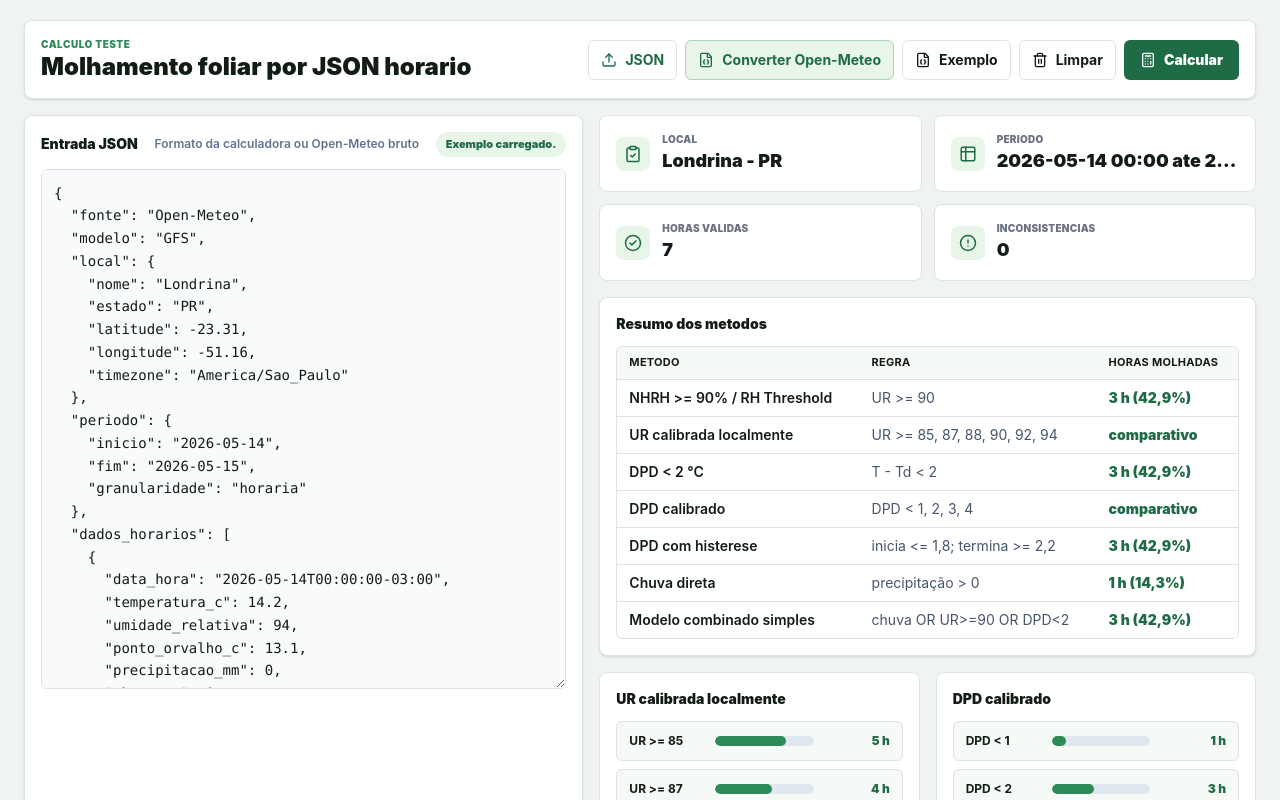
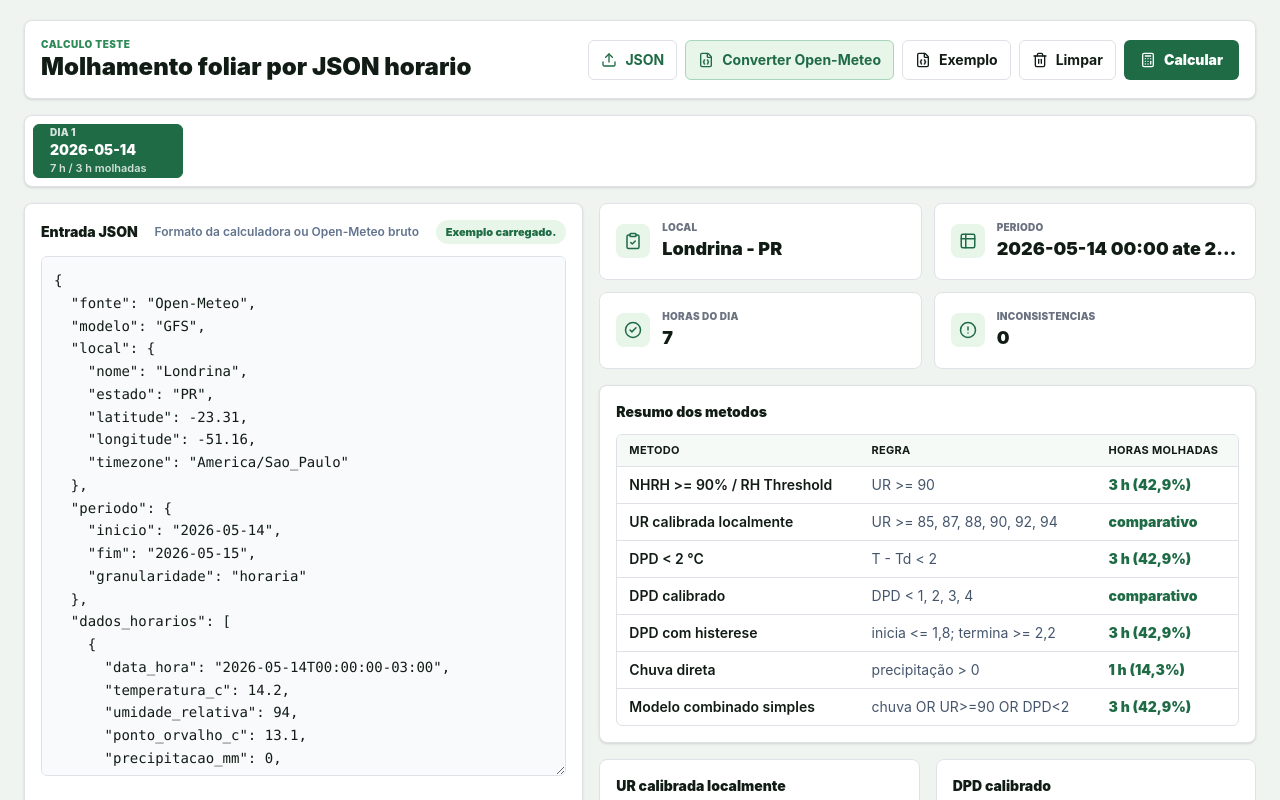
Before and after one commit to felipeov1/alerta_fitossanitario, a React (Vite) app: page /calculo-teste in a window 1280 px wide. Shown: the top 800 px of the page. Built offline with nearby package versions, Linux system fonts and the light colour scheme.

Commit message:
teste de calculos3

```diff
--- a/src/calculo-teste/App.jsx
+++ b/src/calculo-teste/App.jsx
@@ -1,4 +1,4 @@
-import { useMemo, useState } from "react";
+import { useEffect, useMemo, useState } from "react";
 import {
   AlertCircle,
   Calculator,
@@ -414,6 +414,12 @@ function calculateFromJson(json) {
   return {
     ...normalized,
     rows,
+    ...buildResultForRows(rows),
+  };
+}
+
+function buildResultForRows(rows) {
+  return {
     methods: methodSummary(rows),
     rhThresholds: thresholdResults(
       rows,
@@ -427,6 +433,25 @@ function calculateFromJson(json) {
     ),
     periods: summarizePeriods(rows),
   };
+}
+
+function groupRowsByDay(rows) {
+  const grouped = new Map();
+
+  rows.forEach((row) => {
+    const day = localDateParts(row.date).date;
+    if (!grouped.has(day)) {
+      grouped.set(day, []);
+    }
+    grouped.get(day).push(row);
+  });
+
+  return [...grouped.entries()].map(([date, dayRows], index) => ({
+    date,
+    label: `Dia ${index + 1}`,
+    rows: dayRows,
+    wetHours: count(dayRows, (row) => row.combinedWet),
+  }));
 }
 
 function Pill({ value }) {
@@ -505,6 +530,7 @@ export default function CalculoTeste() {
   const [jsonText, setJsonText] = useState(JSON.stringify(sampleJson, null, 2));
   const [parsedJson, setParsedJson] = useState(sampleJson);
   const [message, setMessage] = useState({ text: "Exemplo carregado.", type: "ok" });
+  const [selectedDay, setSelectedDay] = useState("");
 
   const result = useMemo(() => {
     try {
@@ -514,12 +540,37 @@ export default function CalculoTeste() {
     }
   }, [parsedJson]);
 
+  const dayTabs = useMemo(() => groupRowsByDay(result?.rows ?? []), [result]);
+
+  useEffect(() => {
+    if (!dayTabs.length) {
+      setSelectedDay("");
+      return;
+    }
+
+    if (!dayTabs.some((tab) => tab.date === selectedDay)) {
+      setSelectedDay(dayTabs[0].date);
+    }
+  }, [dayTabs, selectedDay]);
+
+  const selectedDayResult = useMemo(() => {
+    if (!result) return null;
+
+    const activeTab = dayTabs.find((tab) => tab.date === selectedDay) ?? dayTabs[0];
+    const rows = activeTab?.rows ?? result.rows;
+
+    return {
+      rows,
+      ...buildResultForRows(rows),
+    };
+  }, [dayTabs, result, selectedDay]);
+
   const local = parsedJson?.local;
   const localLabel = [local?.nome, local?.estado].filter(Boolean).join(" - ") || "-";
   const periodLabel =
-    result?.rows?.length > 0
-      ? `${localDateParts(result.rows[0].date).label} ate ${
-          localDateParts(result.rows[result.rows.length - 1].date).label
+    selectedDayResult?.rows?.length > 0
+      ? `${localDateParts(selectedDayResult.rows[0].date).label} ate ${
+          localDateParts(selectedDayResult.rows[selectedDayResult.rows.length - 1].date).label
         }`
       : "-";
 
@@ -666,6 +717,41 @@ export default function CalculoTeste() {
           </div>
         </header>
 
+        {dayTabs.length > 0 && (
+          <nav
+            className="mb-4 overflow-x-auto rounded-lg border bg-white p-2 shadow-sm"
+            style={{ borderColor: C.border }}
+          >
+            <div className="flex min-w-max gap-2">
+              {dayTabs.map((tab) => {
+                const active = tab.date === selectedDay || (!selectedDay && tab === dayTabs[0]);
+                return (
+                  <button
+                    key={tab.date}
+                    type="button"
+                    onClick={() => setSelectedDay(tab.date)}
+                    className="min-h-12 rounded-md border px-4 text-left transition-all"
+                    style={{
+                      minWidth: 150,
+                      background: active ? C.green : C.white,
+                      borderColor: active ? C.green : C.border,
+                      color: active ? C.white : C.textDark,
+                    }}
+                  >
+                    <span className="block text-[10px] font-black uppercase tracking-wide opacity-80">
+                      {tab.label}
+                    </span>
+                    <span className="block text-sm font-black">{tab.date}</span>
+                    <span className="block text-[11px] font-semibold opacity-80">
+                      {tab.rows.length} h / {tab.wetHours} h molhadas
+                    </span>
+                  </button>
+                );
+              })}
+            </div>
+          </nav>
+        )}
+
         <section className="grid gap-4 lg:grid-cols-[minmax(0,0.92fr)_minmax(0,1.08fr)]">
           <div className="rounded-lg border bg-white p-4 shadow-sm" style={{ borderColor: C.border }}>
             <div className="mb-3 flex items-center justify-between gap-3">
@@ -708,7 +794,7 @@ export default function CalculoTeste() {
             <div className="grid gap-3 sm:grid-cols-2">
               <StatCard icon={ClipboardCheck} label="Local" value={localLabel} />
               <StatCard icon={Table2} label="Periodo" value={periodLabel} />
-              <StatCard icon={CheckCircle2} label="Horas validas" value={result?.rows.length ?? 0} />
+              <StatCard icon={CheckCircle2} label="Horas do dia" value={selectedDayResult?.rows.length ?? 0} />
               <StatCard
                 icon={AlertCircle}
                 label="Inconsistencias"
@@ -732,7 +818,7 @@ export default function CalculoTeste() {
                     </tr>
                   </thead>
                   <tbody>
-                    {(result?.methods ?? []).map((method) => (
+                    {(selectedDayResult?.methods ?? []).map((method) => (
                       <tr key={method.method} className="border-t" style={{ borderColor: C.border }}>
                         <td className="px-3 py-2 font-semibold">{method.method}</td>
                         <td className="px-3 py-2 text-slate-600">{method.rule}</td>
@@ -752,15 +838,15 @@ export default function CalculoTeste() {
             <div className="grid gap-4 md:grid-cols-2">
               <ThresholdList
                 title="UR calibrada localmente"
-                rows={result?.rhThresholds ?? []}
+                rows={selectedDayResult?.rhThresholds ?? []}
                 suffix="UR >="
-                total={result?.rows.length ?? 0}
+                total={selectedDayResult?.rows.length ?? 0}
               />
               <ThresholdList
                 title="DPD calibrado"
-                rows={result?.dpdThresholds ?? []}
+                rows={selectedDayResult?.dpdThresholds ?? []}
                 suffix="DPD <"
-                total={result?.rows.length ?? 0}
+                total={selectedDayResult?.rows.length ?? 0}
               />
             </div>
           </div>
@@ -788,7 +874,7 @@ export default function CalculoTeste() {
                 </tr>
               </thead>
               <tbody>
-                {(result?.periods ?? []).map((period) => (
+                {(selectedDayResult?.periods ?? []).map((period) => (
                   <tr key={`${period.date}-${period.periodo}`} className="border-t" style={{ borderColor: C.border }}>
                     <td className="px-3 py-2 font-semibold">{period.date}</td>
                     <td className="px-3 py-2">{period.periodo}</td>
@@ -832,7 +918,7 @@ export default function CalculoTeste() {
                 </tr>
               </thead>
               <tbody>
-                {(result?.rows ?? []).map((row) => {
+                {(selectedDayResult?.rows ?? []).map((row) => {
                   const parts = localDateParts(row.date);
                   return (
                     <tr key={`${row.index}-${row.timeValue}`} className="border-t" style={{ borderColor: C.border }}>
```
